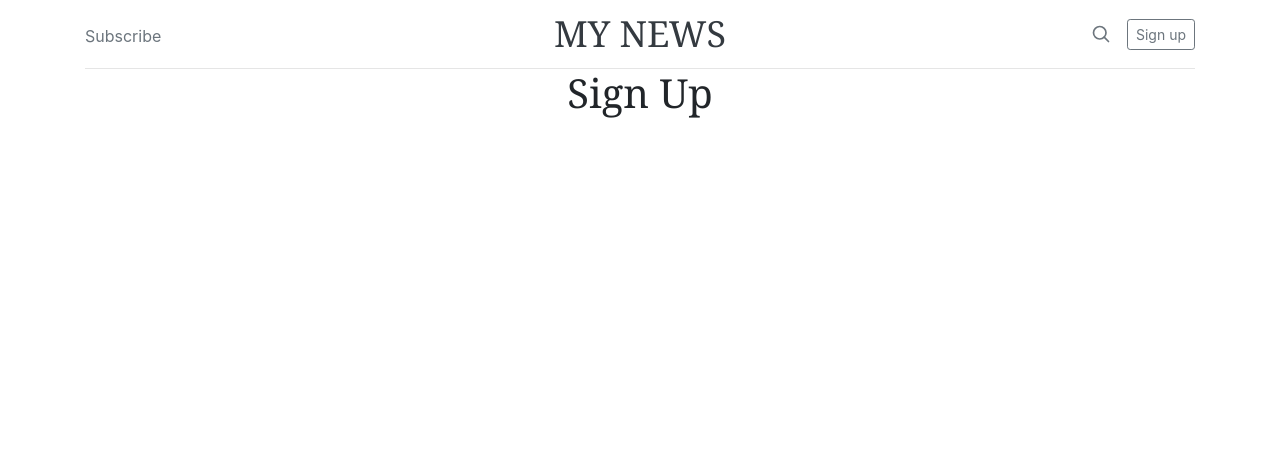
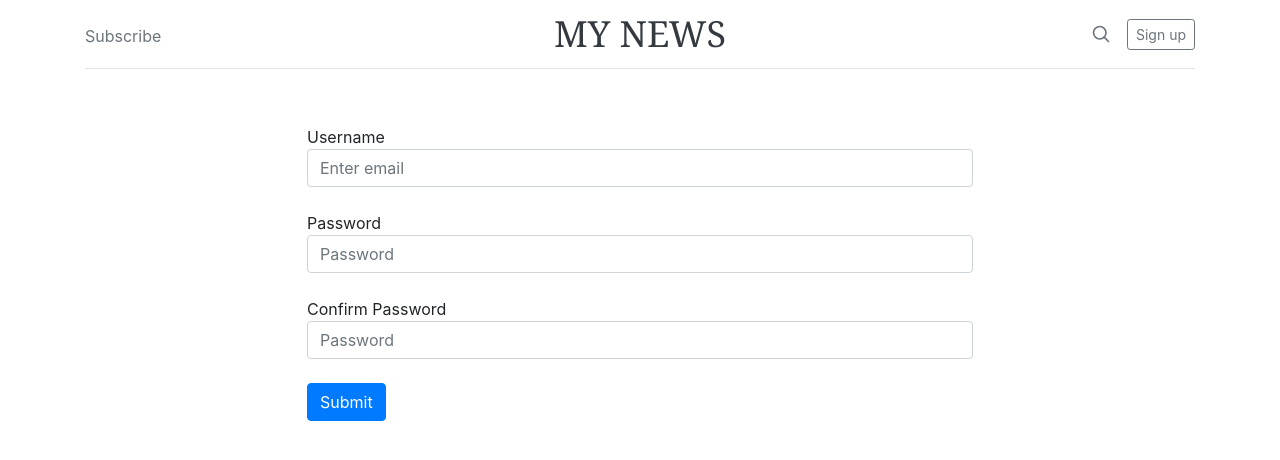
Before and after one commit to shashankgpt/news-app, a React (Create React App) app: page /Signup in a window 1280 px wide. Shown: the top 460 px of the page. Built offline with nearby package versions, Linux system fonts and the light colour scheme.

Commit message:
form added

```diff
--- a/package.json
+++ b/package.json
@@ -12,6 +12,7 @@
     "prop-types": "^15.7.2",
     "react": "^17.0.1",
     "react-dom": "^17.0.1",
+    "react-hook-form": "^6.13.0",
     "react-redux": "^7.2.2",
     "react-router-dom": "^5.2.0",
     "react-scripts": "4.0.1",
--- a/src/components/Pages/LogIn/LoginIn.js
+++ b/src/components/Pages/LogIn/LoginIn.js
@@ -1,12 +1,64 @@
-import React from 'react'
+import React from "react";
+import { useForm } from "react-hook-form";
 import PageWrapper from "../../common/PageWrapper/PageWrapper";
+import "./login.css";
 
-function LoginIn() {
-    return (
-        <PageWrapper>
-            Login
-        </PageWrapper>
-    )
+function SignUp() {
+  const { register, handleSubmit, errors } = useForm();
+  const onSubmit = (data) => console.log(data);
+  console.log(errors);
+  return (
+    <PageWrapper>
+      <form className="text-left form-margin" onSubmit={handleSubmit(onSubmit)}>
+        <div className="form-group">
+          <label htmlFor="username">
+            Username
+            <input
+              type="text"
+              className={`form-control ${ errors.username ? 'is-invalid' :''}`}
+              name="username"
+              id="username"
+              aria-describedby="emailHelp"
+              placeholder="Enter username"
+              ref={register({ required: true })}
+            />
+          </label>
+          {errors.username && (
+            <small id="usernameHelp" className="form-text text-danger">
+              Username is required
+            </small>
+          )}
+        </div>
+        <div className="form-group">
+          <label htmlFor="password">
+            Password
+            <input
+              type="password"
+              className={`form-control ${ errors.password ? 'is-invalid' :''}`}
+              name="password"
+              id="password"
+              placeholder="Password"
+              ref={register({
+                required: "You must specify a password",
+                minLength: {
+                  value: 8,
+                  message: "Password must have at least 8 characters"
+                }
+              })}
+            />
+          </label>
+          {errors.password && (
+            <small id="usernameHelp" className="form-text text-danger">
+             {errors.password.message}
+            </small>
+          )}
+        </div>
+        <button type="submit" className="btn btn-primary">
+          Submit
+        </button>
+      </form>
+    </PageWrapper>
+  );
 }
 
-export default LoginIn
+export default SignUp;
--- /dev/null
+++ b/src/components/Pages/LogIn/login.css
@@ -0,0 +1,6 @@
+.form-margin {
+    margin: 5% 20% 10% 20%;
+}
+label {
+    width: 100%;
+}
--- a/src/components/Pages/SignUp/SignUp.js
+++ b/src/components/Pages/SignUp/SignUp.js
@@ -1,12 +1,87 @@
-import React from 'react'
+import React from "react";
+import { useForm } from "react-hook-form";
 import PageWrapper from "../../common/PageWrapper/PageWrapper";
+import "./sign-up.css";
 
 function SignUp() {
-    return (
-        <PageWrapper>
-            <h1>Sign Up</h1>
-        </PageWrapper>
-    )
+  const { register, handleSubmit,watch, errors } = useForm();
+  const password = React.useRef({});
+  const onSubmit = (data) => console.log(data);
+  password.current = watch("password", "");
+  console.log(errors);
+  return (
+    <PageWrapper>
+      <form className="text-left form-margin" onSubmit={handleSubmit(onSubmit)}>
+        <div className="form-group">
+          <label htmlFor="username">
+            Username
+            <input
+              type="text"
+              className={`form-control ${ errors.username ? 'is-invalid' :''}`}
+              name="username"
+              id="username"
+              aria-describedby="emailHelp"
+              placeholder="Enter email"
+              ref={register({ required: true })}
+            />
+          </label>
+          {errors.username && (
+            <small id="usernameHelp" className="form-text text-danger">
+              Username is required
+            </small>
+          )}
+        </div>
+        <div className="form-group">
+          <label htmlFor="password">
+            Password
+            <input
+              type="password"
+              className={`form-control ${ errors.password ? 'is-invalid' :''}`}
+              name="password"
+              id="password"
+              placeholder="Password"
+              ref={register({
+                required: "You must specify a password",
+                minLength: {
+                  value: 8,
+                  message: "Password must have at least 8 characters"
+                }
+              })}
+            />
+          </label>
+          {errors.password && (
+            <small id="usernameHelp" className="form-text text-danger">
+             {errors.password.message}
+            </small>
+          )}
+        </div>
+        <div className="form-group">
+          <label htmlFor="cpassword">
+            Confirm Password
+            <input
+              type="password"
+              className={`form-control ${ errors.cpassword ? 'is-invalid' :''}`}
+              name="cpassword"
+              id="cpassword"
+              placeholder="Password"
+              ref={register({
+                validate: value =>
+                  value === password.current || "The passwords do not match"
+              })}
+            />
+          </label>
+          {errors.cpassword && (
+            <small id="usernameHelp" className="form-text text-danger">
+             {errors.cpassword.message}
+            </small>
+          )}
+        </div>
+        <button type="submit" className="btn btn-primary">
+          Submit
+        </button>
+      </form>
+    </PageWrapper>
+  );
 }
 
-export default SignUp
+export default SignUp;
--- /dev/null
+++ b/src/components/Pages/SignUp/sign-up.css
@@ -0,0 +1,6 @@
+.form-margin {
+    margin: 5% 20% 10% 20%;
+}
+label {
+    width: 100%;
+}
```
Also changed, not shown: 2 other files (tests, documents, lock files or other folders).
